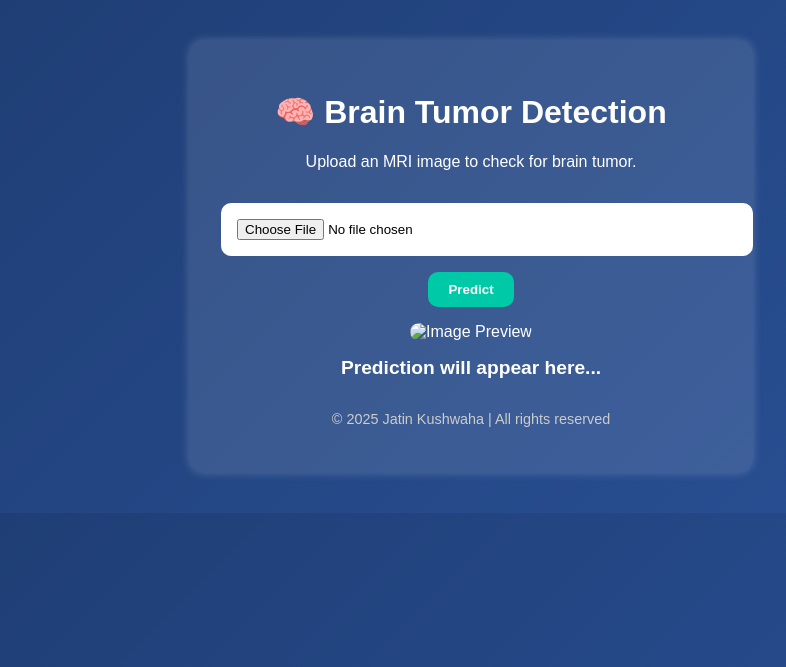
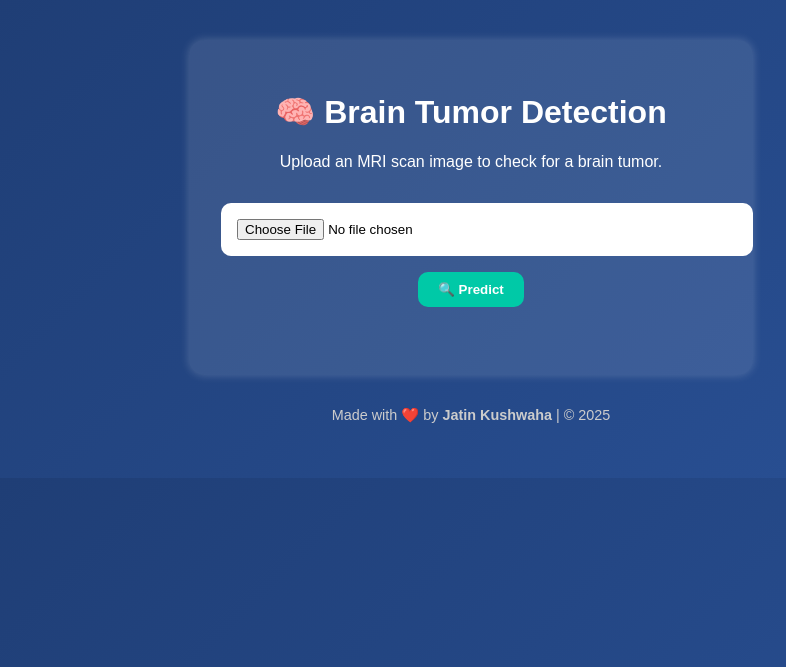
Before and after one commit to Jk319/Brain_tumor, a Flask app: page / in a window 1280 px wide. Shown: the top 667 px of the page, without its empty margins (169-955 px from the left). Run offline with Flask 3, Linux system fonts and the light colour scheme; parts of the project's set-up code (start-up, migrations or seed data) failed here and were passed over.

Commit message:
Update index.html

```diff
--- a/templates/index.html
+++ b/templates/index.html
@@ -1,31 +1,31 @@
 <!DOCTYPE html>
 <html lang="en">
 <head>
-  <meta charset="UTF-8">
-  <meta name="viewport" content="width=device-width, initial-scale=1">
-  <title>Brain Tumor Detection - Jatin Kushwaha</title>
-  <link rel="stylesheet" href="/static/css/styles.css">
+  <meta charset="UTF-8" />
+  <meta name="viewport" content="width=device-width, initial-scale=1.0" />
+  <title>Brain Tumor Detector</title>
+  <link rel="stylesheet" href="{{ url_for('static', filename='css/styles.css') }}">
 </head>
 <body>
   <div class="container">
     <h1>🧠 Brain Tumor Detection</h1>
-    <p>Upload an MRI image to check for brain tumor.</p>
+    <p>Upload an MRI scan image to check for a brain tumor.</p>
 
     <form id="uploadForm">
-      <input type="file" id="imageFile" name="file" accept="image/*" required>
-      <button type="submit">Predict</button>
+      <input type="file" id="imageUpload" name="file" accept="image/*" required>
+      <button type="submit">🔍 Predict</button>
     </form>
 
-    <div id="preview-container">
-      <img id="preview" src="" alt="Image Preview" />
+    <div id="result"></div>
+    <div id="preview-box">
+      <img id="preview" />
     </div>
-
-    <p id="result">Prediction will appear here...</p>
-    <footer>
-      <p>&copy; 2025 Jatin Kushwaha | All rights reserved</p>
-    </footer>
   </div>
 
-  <script src="/static/js/main.js"></script>
+  <footer>
+    <p>Made with ❤️ by <strong>Jatin Kushwaha</strong> | &copy; 2025</p>
+  </footer>
+
+  <script src="{{ url_for('static', filename='js/main.js') }}"></script>
 </body>
 </html>
```
